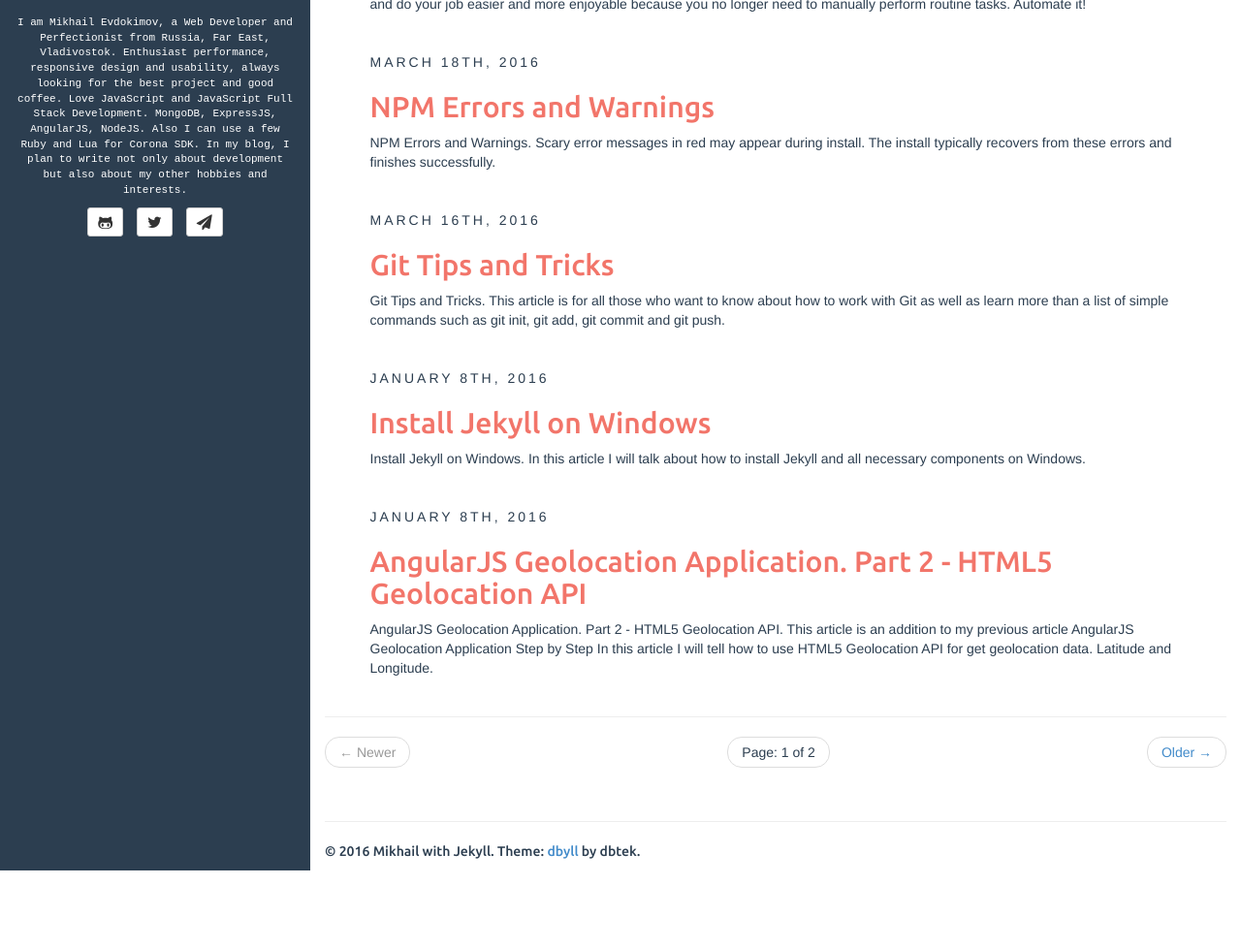
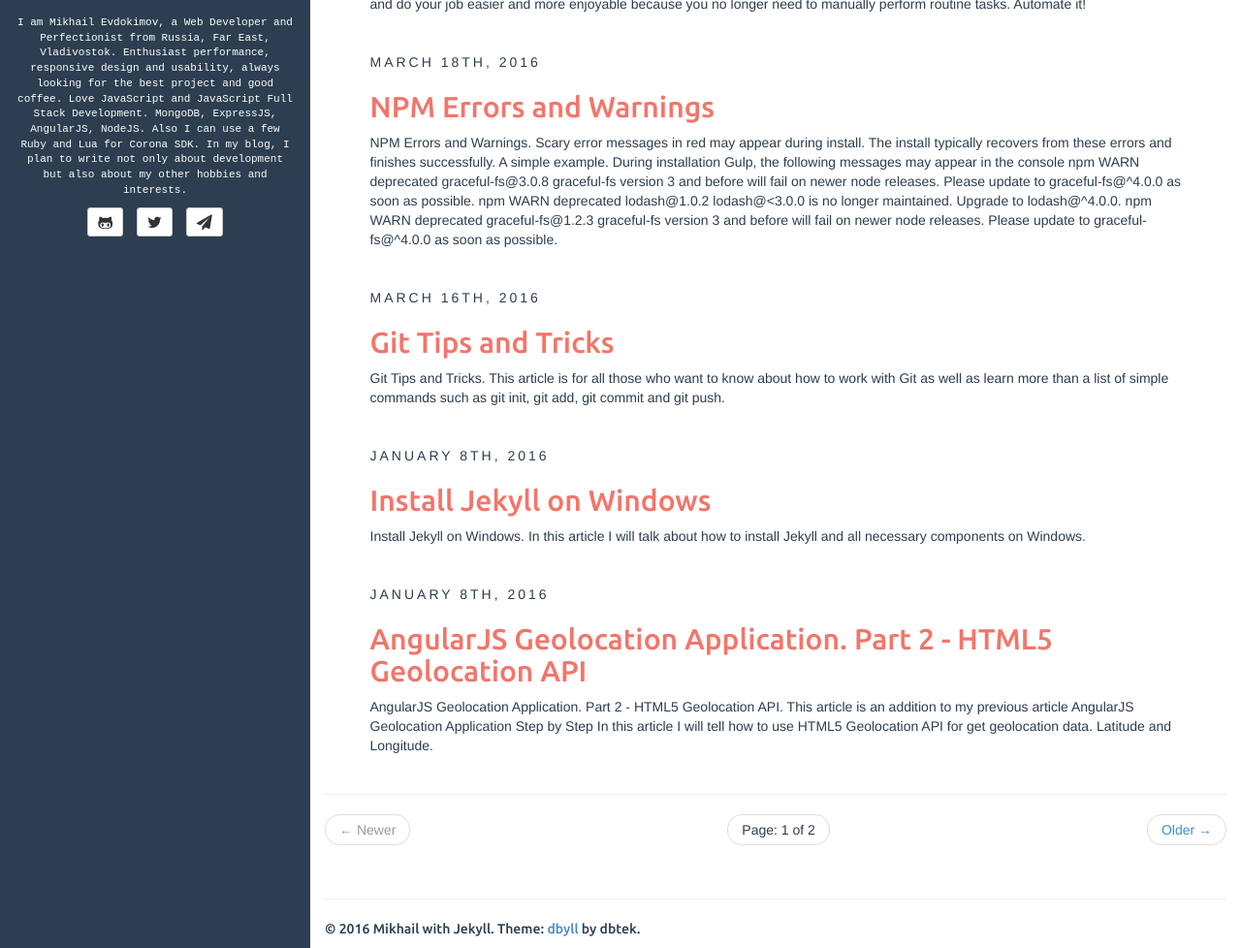
Before and after one commit to evdokimovm/evdokimovm.github.io, a Jekyll site: the page built from index.html, in a window 1280 px wide and 1260 px high, cut to the strip 282-1260 px from the top of the window. Shown: the whole strip at 97% size. Built offline with Jekyll 4.4.1, drawn with Linux system fonts in a browser that asks for light colours; nearby versions of some CDN libraries; the list of posts is cut into pages by our own code.

Commit message:
NPM Errors and Warnings. Description

```diff
--- a/_posts/2016-03-18-NPM-Errors-and-Warnings.md
+++ b/_posts/2016-03-18-NPM-Errors-and-Warnings.md
@@ -5,7 +5,7 @@ categories: [Tips, Tricks]
 tags: [Tips, Tricks]
 fullview: false
 comments: true
-description: NPM Errors and Warnings. Scary error messages in red may appear during install. The install typically recovers from these errors and finishes successfully.
+description: NPM Errors and Warnings. Scary error messages in red may appear during install. The install typically recovers from these errors and finishes successfully. A simple example. During installation Gulp, the following messages may appear in the console npm WARN deprecated graceful-fs@3.0.8 graceful-fs version 3 and before will fail on newer node releases. Please update to graceful-fs@^4.0.0 as soon as possible. npm WARN deprecated lodash@1.0.2 lodash@<3.0.0 is no longer maintained. Upgrade to lodash@^4.0.0. npm WARN deprecated graceful-fs@1.2.3 graceful-fs version 3 and before will fail on newer node releases. Please update to graceful-fs@^4.0.0 as soon as possible.
 ---
 
 Scary error messages in red may appear during install. The install typically recovers from these errors and finishes successfully.
```
